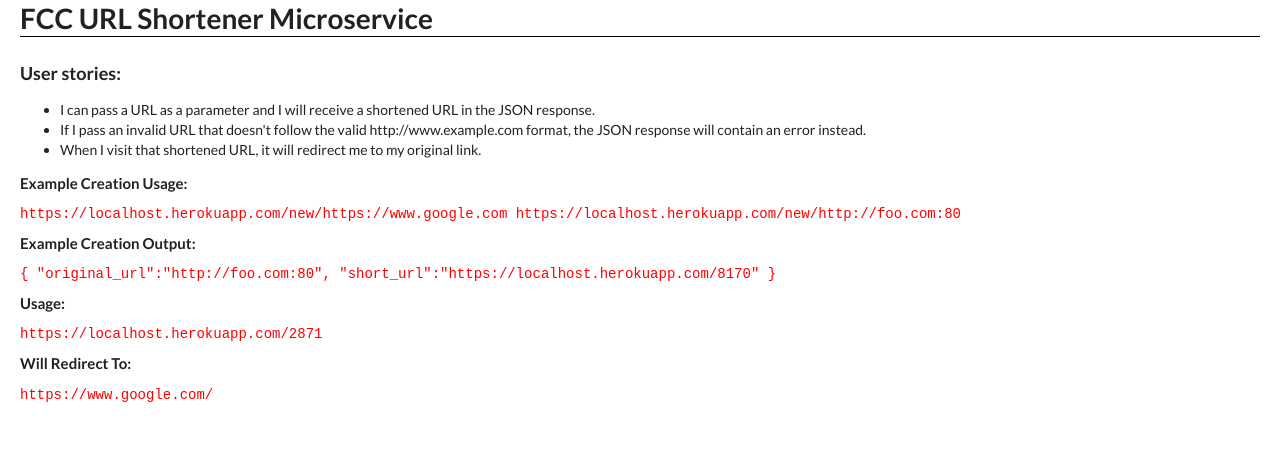
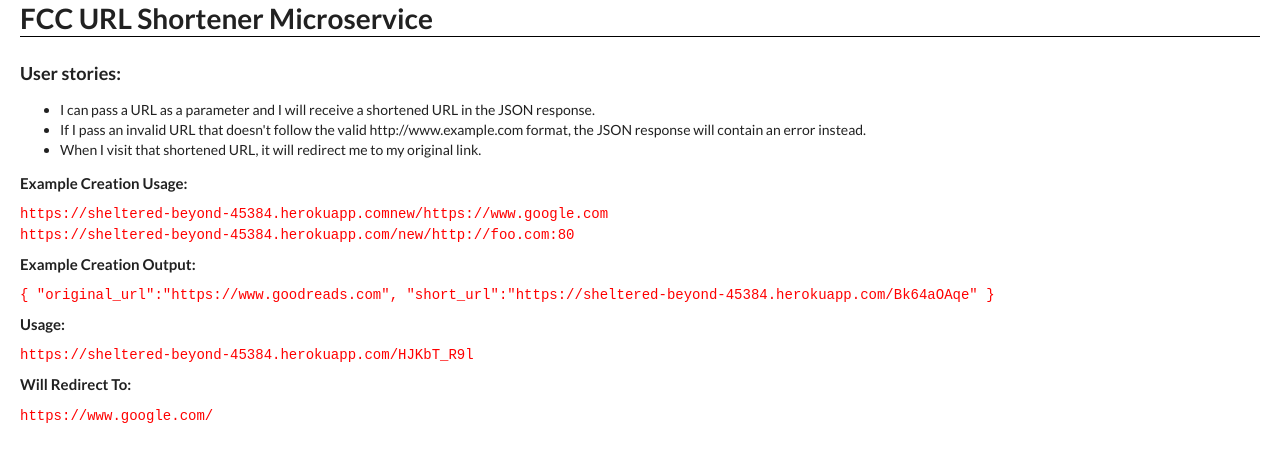
Before and after one commit to Renestl/url-shortener, a website: page public/index.html in a window 1280 px wide. Shown: the top 453 px of the page. Drawn offline with nearby package versions, Linux system fonts and the light colour scheme.

Commit message:
updated heroku links

```diff
--- a/public/index.html
+++ b/public/index.html
@@ -21,8 +21,9 @@
 	<h4>Example Creation Usage:</h4>
 	<p>
 		<code>
-			https://localhost.herokuapp.com/new/https://www.google.com
-			https://localhost.herokuapp.com/new/http://foo.com:80
+			https://sheltered-beyond-45384.herokuapp.comnew/https://www.google.com
+			<br/>
+			https://sheltered-beyond-45384.herokuapp.com/new/http://foo.com:80
 
 		</code>
 	</p>
@@ -30,14 +31,14 @@
 	<h4>Example Creation Output:</h4>
 	<p>
 		<code>
-			{ "original_url":"http://foo.com:80", "short_url":"https://localhost.herokuapp.com/8170" }
+			{ "original_url":"https://www.goodreads.com", "short_url":"https://sheltered-beyond-45384.herokuapp.com/Bk64aOAqe" }
 		</code>
 	</p>
 
 	<h4>Usage:</h4>
 	<p>
 		<code>
-			https://localhost.herokuapp.com/2871
+			https://sheltered-beyond-45384.herokuapp.com/HJKbT_R9l
 		</code>
 	</p>
 
```
Also changed, not shown: README.md.
